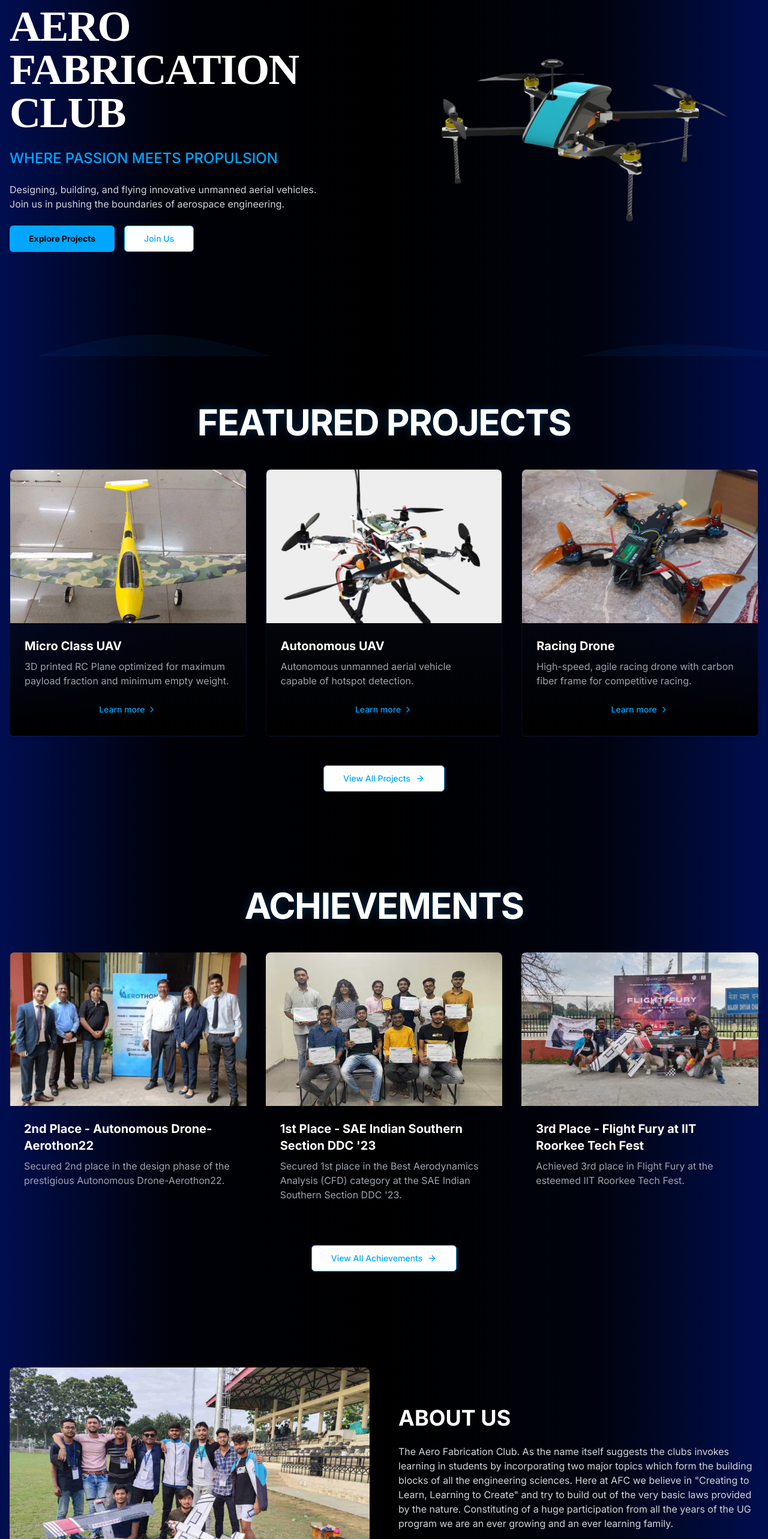
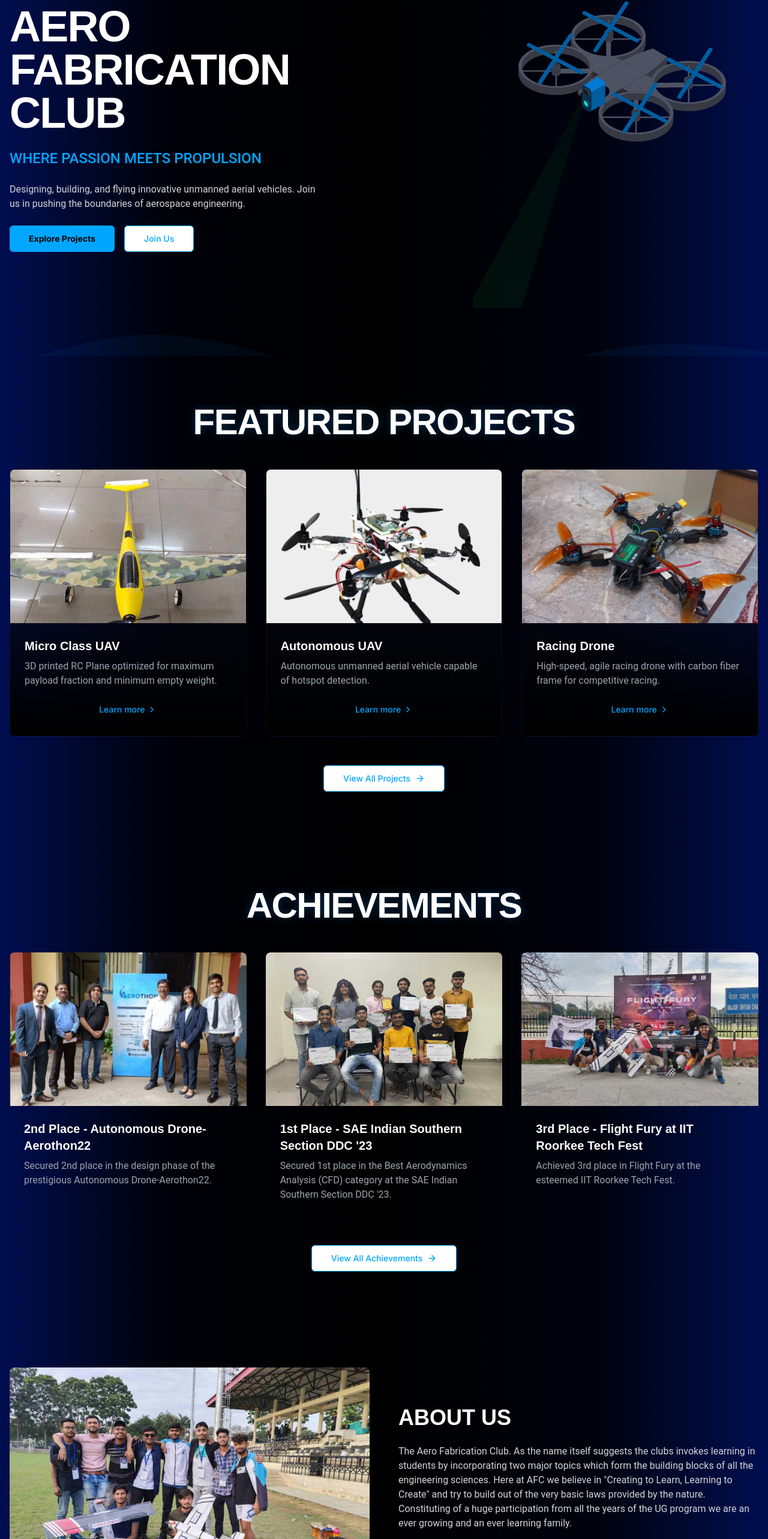
Before and after one commit to Flashl3opard/AFC_new, a Next.js app: page / in a window 1280 px wide. Shown: the part 230-2796 px from the top of the page at 60% size. Built offline with nearby package versions, Linux system fonts and the light colour scheme.

Commit message:
Added GIF file

```diff
--- a/app/globals.css
+++ b/app/globals.css
@@ -1,7 +1,9 @@
 @tailwind base;
 @tailwind components;
 @tailwind utilities;
-
+@import url('https://fonts.googleapis.com/css2?family=Milker&display=swap');
+@import url('https://fonts.googleapis.com/css2?family=Montserrat:wght@700&family=Roboto:wght@400&display=swap');
+@import url('https://fonts.googleapis.com/css2?family=Archivo:ital,wght@0,100..900;1,100..900&family=Bungee+Tint&family=New+Amsterdam&family=Poppins:ital,wght@0,100;0,200;0,300;0,400;0,500;0,600;0,700;0,800;0,900;1,100;1,200;1,300;1,400;1,500;1,600;1,700;1,800;1,900&display=swap');
 @layer base {
   :root {
     --background: 0 0% 100%;
@@ -87,14 +89,9 @@
 
 body {
   background: linear-gradient(90deg, rgba(0,14,80,1) 0%, rgba(0,1,8,1) 22%, rgba(0,0,0,1) 50%, rgba(0,3,14,1) 78%, rgba(0,14,80,1) 100%);
+  font-family: 'Milker', sans-serif;
   margin: 0;
   height: 100vh;
   color: white;
   font-family: 'Milker' ,sans-serif;
 }
-@font-face {
-  font-family: 'CustomFont';
-  src: url('/fonts/the_rufly/TheRufly.otf') format('otf');
-  src: url('/fonts/the_rufly/TheRufly.ttf') format('otf');
-  font-weight: bold;
-}
--- a/app/page.tsx
+++ b/app/page.tsx
@@ -7,6 +7,8 @@ import { Button } from "@/components/ui/button";
 import { ChevronRight, ArrowRight } from "lucide-react";
 import AOS from "aos";
 import "aos/dist/aos.css"; // Import AOS styles
+import Lottie from "lottie-react";
+import droneAnimation from "@/public/droneGIF3.json";
 
 export default function Home() {
   useEffect(() => {
@@ -30,8 +32,8 @@ export default function Home() {
           <div className="grid grid-cols-1 lg:grid-cols-2 gap-12 items-center">
             <div className="space-y-6">
               <h1
-                className="text-5xl md:text-7xl tracking-tight font-extrabold font-milker"
-                style={{ fontFamily: "CustomFont" }}
+                className="text-5xl md:text-7xl tracking-tight font-extrabold"
+                style={{ fontFamily: "Archivo, sans-serif" }} // Apply Archivo font
                 data-aos="fade-right"
               >
                 AERO
@@ -42,11 +44,16 @@ export default function Home() {
               </h1>
               <p
                 className="text-xl md:text-2xl font-medium text-primary"
+                style={{ fontFamily: "Roboto, sans-serif" }} // Apply Roboto font
                 data-aos="fade-left"
               >
                 WHERE PASSION MEETS PROPULSION
               </p>
-              <p className="text-gray-300 max-w-lg" data-aos="fade-up">
+              <p
+                className="text-gray-300 max-w-lg"
+                style={{ fontFamily: "Roboto, sans-serif" }}
+                data-aos="fade-up"
+              >
                 Designing, building, and flying innovative unmanned aerial
                 vehicles. Join us in pushing the boundaries of aerospace
                 engineering.
@@ -72,14 +79,13 @@ export default function Home() {
               </div>
             </div>
             <div
-              className="relative h-[600px] hidden lg:block rounded-lg overflow-hidden"
+              className="relative h-[600px] hidden lg:block rounded-lg overflow-hidden "
               data-aos="fade-left"
             >
-              <Image
-                src="/drone3new.png"
-                alt="Drone"
-                fill
-                className="object-contain"
+              <Lottie
+                animationData={droneAnimation}
+                loop
+                className="w-full h-full scale-115 "
               />
             </div>
           </div>
@@ -89,7 +95,12 @@ export default function Home() {
 
       <section className="py-20" data-aos="fade-up">
         <div className="container mx-auto px-4">
-          <h2 className="section-heading">FEATURED PROJECTS</h2>
+          <h2
+            className="section-heading"
+            style={{ fontFamily: "Archivo, sans-serif" }}
+          >
+            FEATURED PROJECTS
+          </h2>
 
           <div className="grid grid-cols-1 md:grid-cols-3 gap-8">
             {[
@@ -126,8 +137,18 @@ export default function Home() {
                   />
                 </div>
                 <div className="p-6">
-                  <h3 className="text-xl font-bold mb-2">{project.title}</h3>
-                  <p className="text-gray-400 mb-4">{project.description}</p>
+                  <h3
+                    className="text-xl font-bold mb-2"
+                    style={{ fontFamily: "Archivo, sans-serif" }}
+                  >
+                    {project.title}
+                  </h3>
+                  <p
+                    className="text-gray-400 mb-4"
+                    style={{ fontFamily: "Roboto, sans-serif" }}
+                  >
+                    {project.description}
+                  </p>
                   <Button
                     variant="link"
                     className="text-primary p-0 flex items-center gap-1"
@@ -160,7 +181,12 @@ export default function Home() {
       {/* Achievements Section */}
       <section className="py-20" data-aos="fade-up">
         <div className="container mx-auto px-4">
-          <h2 className="section-heading">ACHIEVEMENTS</h2>
+          <h2
+            className="section-heading"
+            style={{ fontFamily: "Archivo, sans-serif" }}
+          >
+            ACHIEVEMENTS
+          </h2>
 
           <div className="grid grid-cols-1 md:grid-cols-3 gap-8">
             {[
@@ -197,10 +223,18 @@ export default function Home() {
                   />
                 </div>
                 <div className="p-6">
-                  <h3 className="text-xl font-bold mb-2">
+                  <h3
+                    className="text-xl font-bold mb-2"
+                    style={{ fontFamily: "Archivo, sans-serif" }}
+                  >
                     {achievement.title}
                   </h3>
-                  <p className="text-gray-400">{achievement.description}</p>
+                  <p
+                    className="text-gray-400"
+                    style={{ fontFamily: "Roboto, sans-serif" }}
+                  >
+                    {achievement.description}
+                  </p>
                 </div>
               </div>
             ))}
@@ -234,8 +268,16 @@ export default function Home() {
               />
             </div>
             <div className="space-y-6">
-              <h2 className="text-4xl font-bold">ABOUT US</h2>
-              <p className="text-gray-300">
+              <h2
+                className="text-4xl font-bold"
+                style={{ fontFamily: "Archivo, sans-serif" }}
+              >
+                ABOUT US
+              </h2>
+              <p
+                className="text-gray-300"
+                style={{ fontFamily: "Roboto, sans-serif" }}
+              >
                 The Aero Fabrication Club. As the name itself suggests the clubs
                 invokes learning in students by incorporating two major topics
                 which form the building blocks of all the engineering sciences.
@@ -263,8 +305,16 @@ export default function Home() {
         data-aos="fade-up"
       >
         <div className="container mx-auto px-4 text-center">
-          <h2 className="text-4xl font-bold mb-6">Ready to Take Flight?</h2>
-          <p className="text-xl text-gray-300 max-w-2xl mx-auto mb-8">
+          <h2
+            className="text-4xl font-bold mb-6"
+            style={{ fontFamily: "Archivo, sans-serif" }}
+          >
+            Ready to Take Flight?
+          </h2>
+          <p
+            className="text-xl text-gray-300 max-w-2xl mx-auto mb-8"
+            style={{ fontFamily: "Roboto, sans-serif" }}
+          >
             Join the AeroFabrication Club and be part of our innovative team
             pushing the boundaries of aerospace engineering.
           </p>
```
